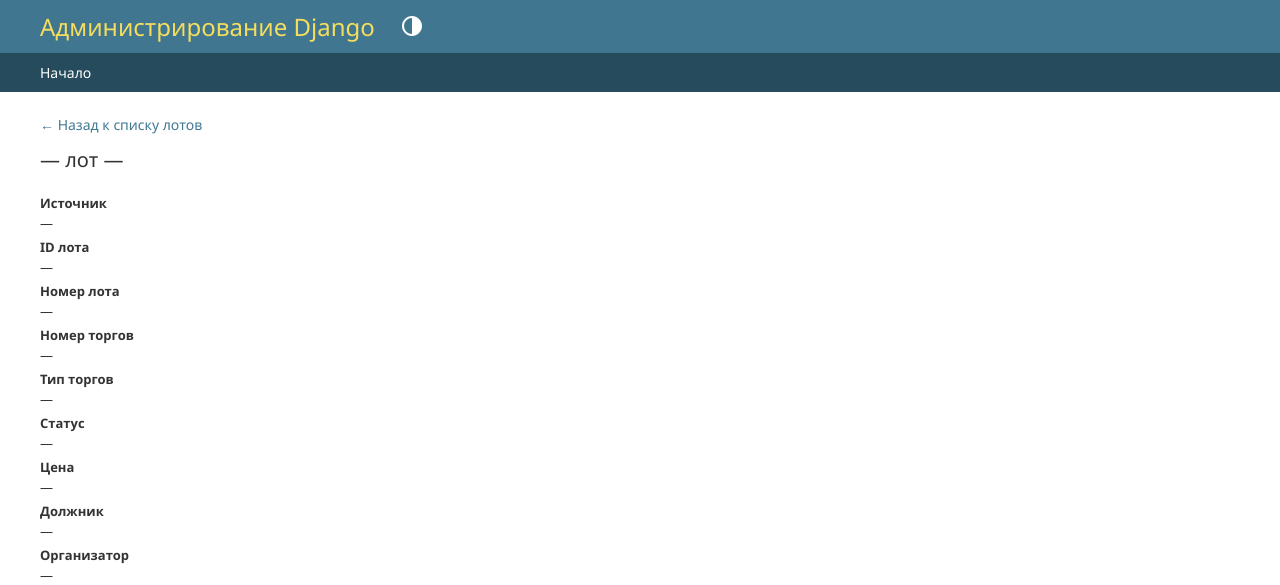
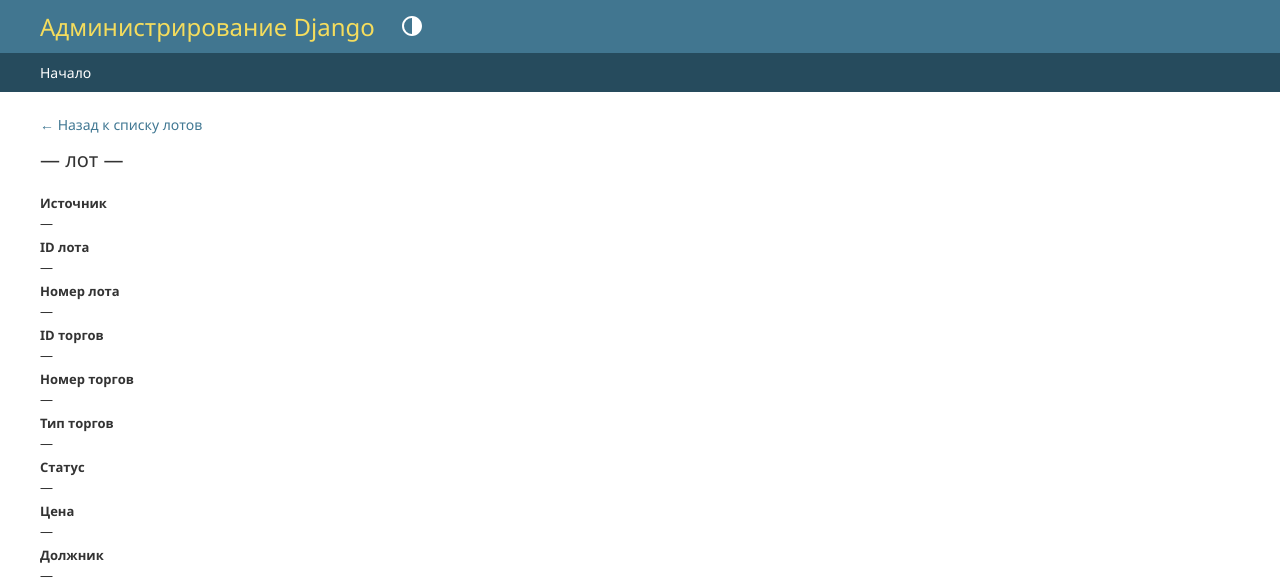
Before and after one commit to barabacker/dashboard, a Django app: template src/control/templates/dashboard/lot_detail.html in a window 1280 px wide. Shown: the top 585 px of the page. Run offline with Django 5.2, Linux system fonts and the light colour scheme; the template is opened without the code that fills it, so the values that code supplies are empty.

Commit message:
fix: show trade_id on the lot detail page
Final whole-feature review caught it missing — the plan and design doc both
promise every stored field is shown, and trade_id (a real, independent
document field distinct from lot_id) was the one omission.

```diff
--- a/src/control/templates/dashboard/lot_detail.html
+++ b/src/control/templates/dashboard/lot_detail.html
@@ -10,6 +10,7 @@
     {% include "dashboard/_field.html" with label="Источник" value=lot.source %}
     {% include "dashboard/_field.html" with label="ID лота" value=lot.lot_id %}
     {% include "dashboard/_field.html" with label="Номер лота" value=lot.lot_num %}
+    {% include "dashboard/_field.html" with label="ID торгов" value=lot.trade_id %}
     {% include "dashboard/_field.html" with label="Номер торгов" value=lot.trade_number %}
     {% include "dashboard/_field.html" with label="Тип торгов" value=lot.trade_type %}
     <div>
```
Also changed, not shown: tests/test_dashboard_lots.py (+2 -0 lines).
